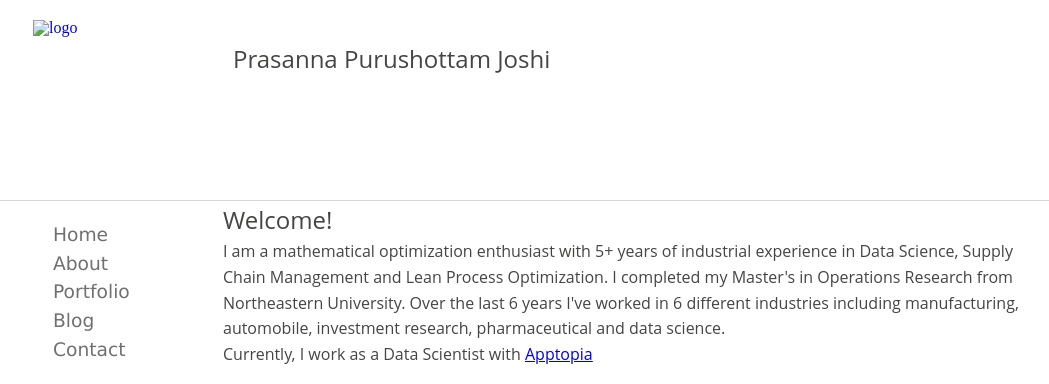
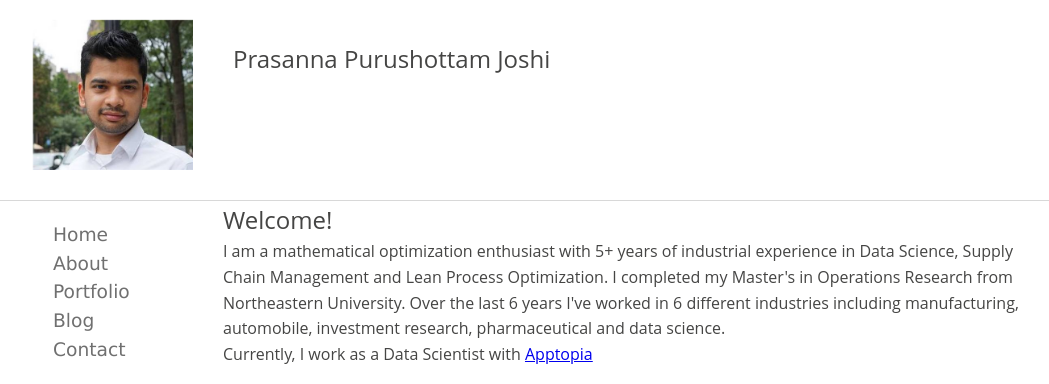
Before and after one commit to joship89/joship89.github.io, a plain HTML site: page index.html in a window 1280 px wide. Shown: the top 384 px of the page, without its empty margins (7-1056 px from the left). Drawn offline with Linux system fonts and the light colour scheme; a web font is replaced by a local one.

Commit message:
- update picture ref

```diff
--- a/index.html
+++ b/index.html
@@ -52,7 +52,7 @@ function MM_validateForm() { //v4.0
 <div id="topcontrol" style="position: static; bottom: 5px; left: 960px; opacity: 1; cursor: pointer;" title="Go to Top"></div>
 <div id="header-wrapper">
   <div id="header">
-    <div id="logo"> <a href="index.html"><img src="images/about/thumbs/me.png" width="140" height="150" alt="logo" align = "left" /></a> </div>
+    <div id="logo"> <a href="index.html"><img src="images/about/thumbs/me.jpg" width="160" height="150" alt="logo" align = "left" /></a> </div>
     <div id="header-text">
       <h2>Prasanna Purushottam Joshi</h2>
     </div>
```
